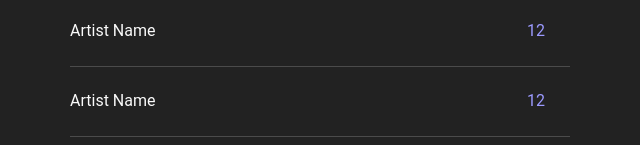
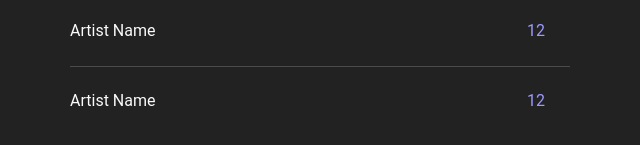
Before and after one commit to rvd2pwipwip/artistListItem, a plain HTML site: page index.html in a window 1280 px wide. Shown: the part 679-824 px from the top of the page, 63-703 px from the left. Drawn offline with Linux system fonts and the light colour scheme.

Commit message:
remove separator from last small list item

```diff
--- a/style.css
+++ b/style.css
@@ -32,7 +32,8 @@ body {
   padding-left: 40px;
 }
 
-.lg:last-child .content {
+.lg:last-child .content,
+.sm:last-child .content {
   border-bottom: 0px;
 }
 
```
